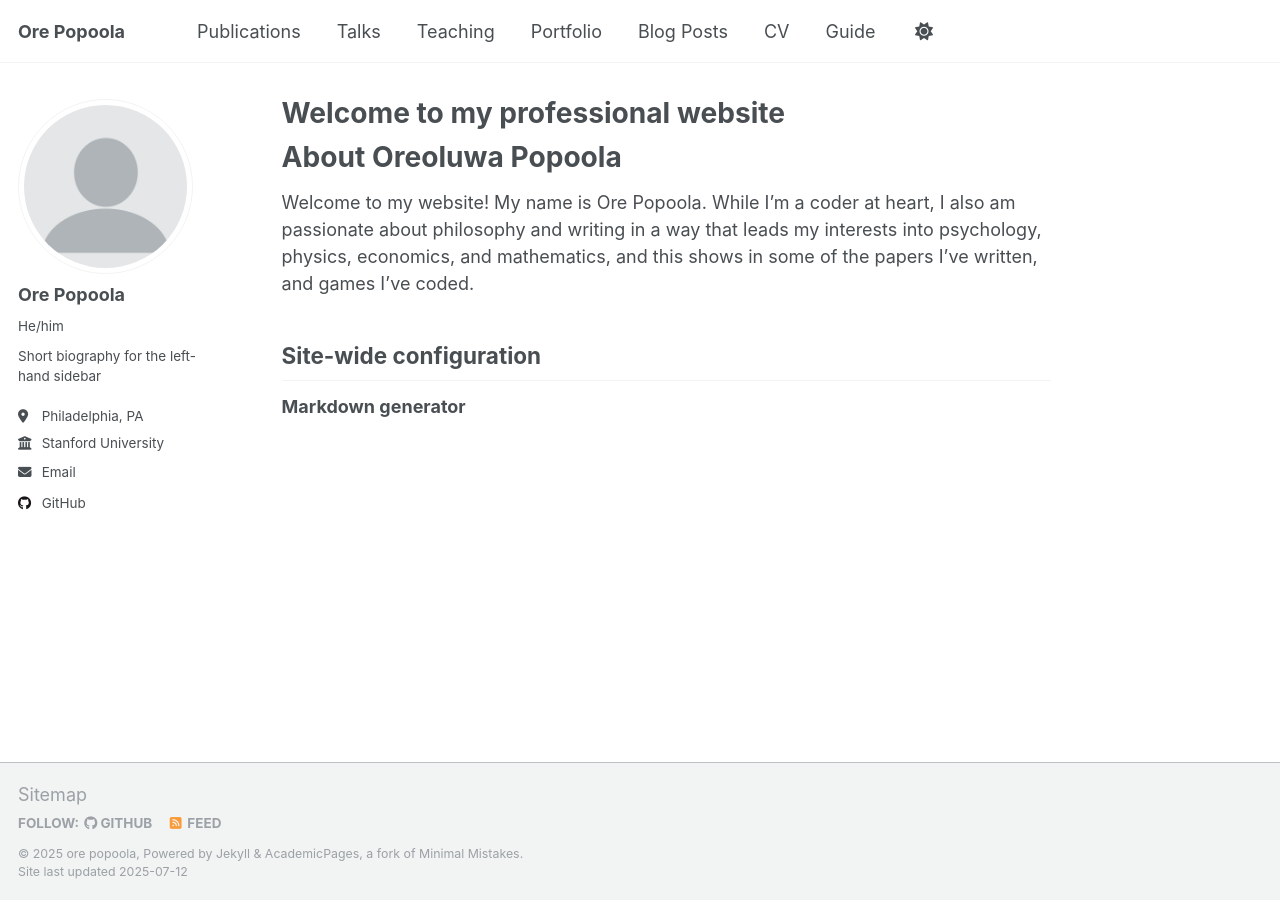
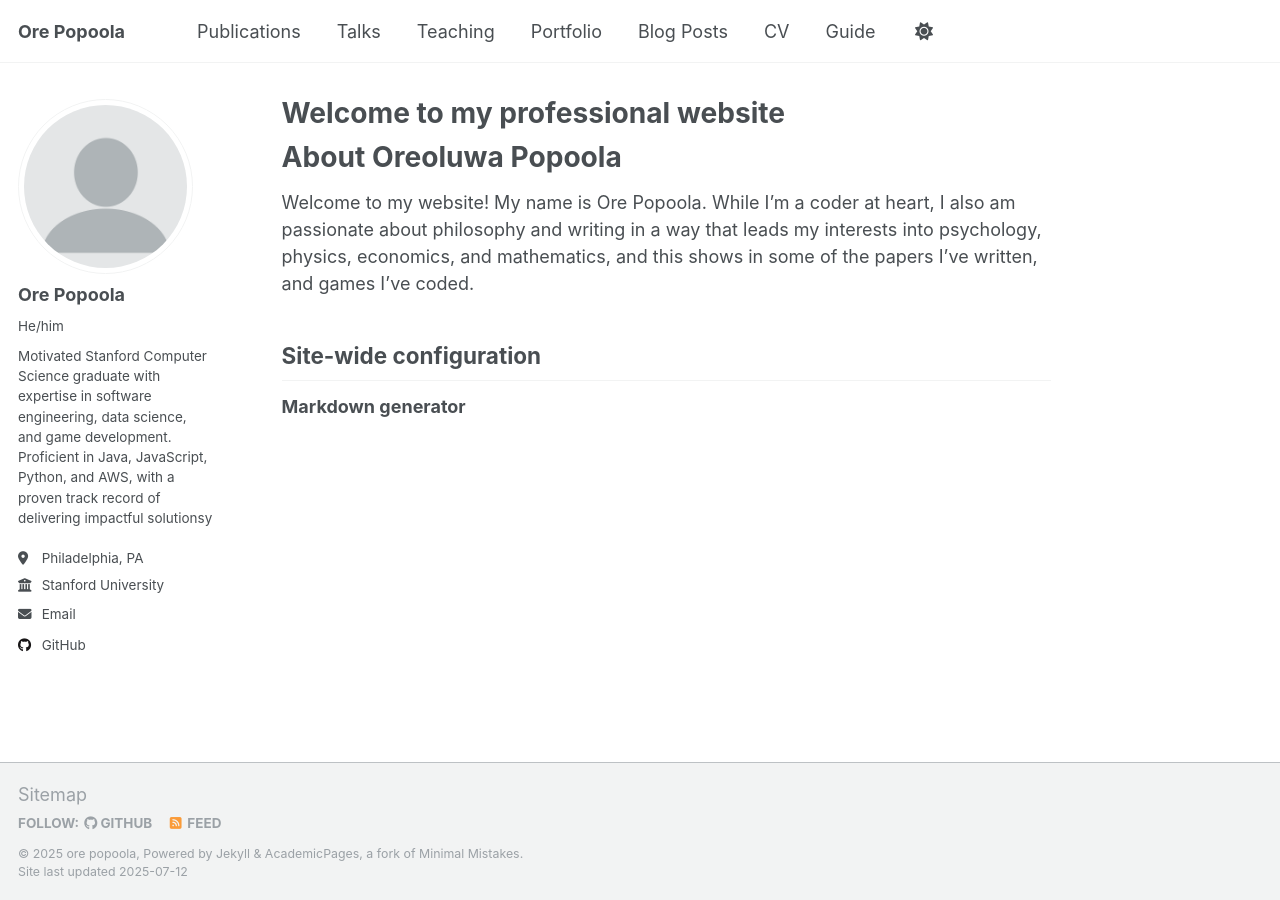
Before and after one commit to OrePopoola/orepopoola.github.io, a Jekyll site: the page built from _pages/about.md, in a window 1280 px wide. Built offline with Jekyll 4.4.1, drawn with Linux system fonts in a browser that asks for light colours; a script that is not in the unit is left out.

Commit message:
Update _config.yml

```diff
--- a/_config.yml
+++ b/_config.yml
@@ -25,7 +25,7 @@ author:
   avatar           : "profile.png"
   name             : "Ore Popoola"
   pronouns         :  "He/him"
-  bio              : "Short biography for the left-hand sidebar"
+  bio              : "Motivated Stanford Computer Science graduate with expertise in software engineering, data science, and game development. Proficient in Java, JavaScript, Python, and AWS, with a proven track record of delivering impactful solutionsy"
   location         : "Philadelphia, PA"
   employer         : "Stanford University"
   uri              : # URL
```
